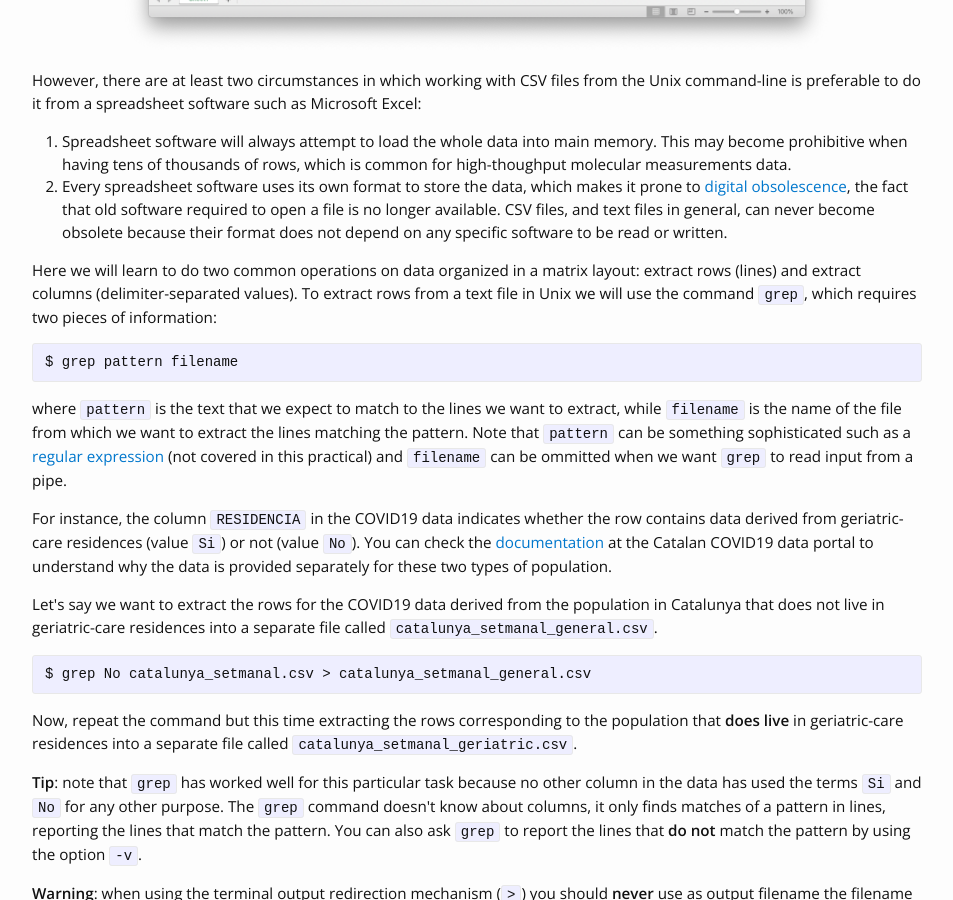
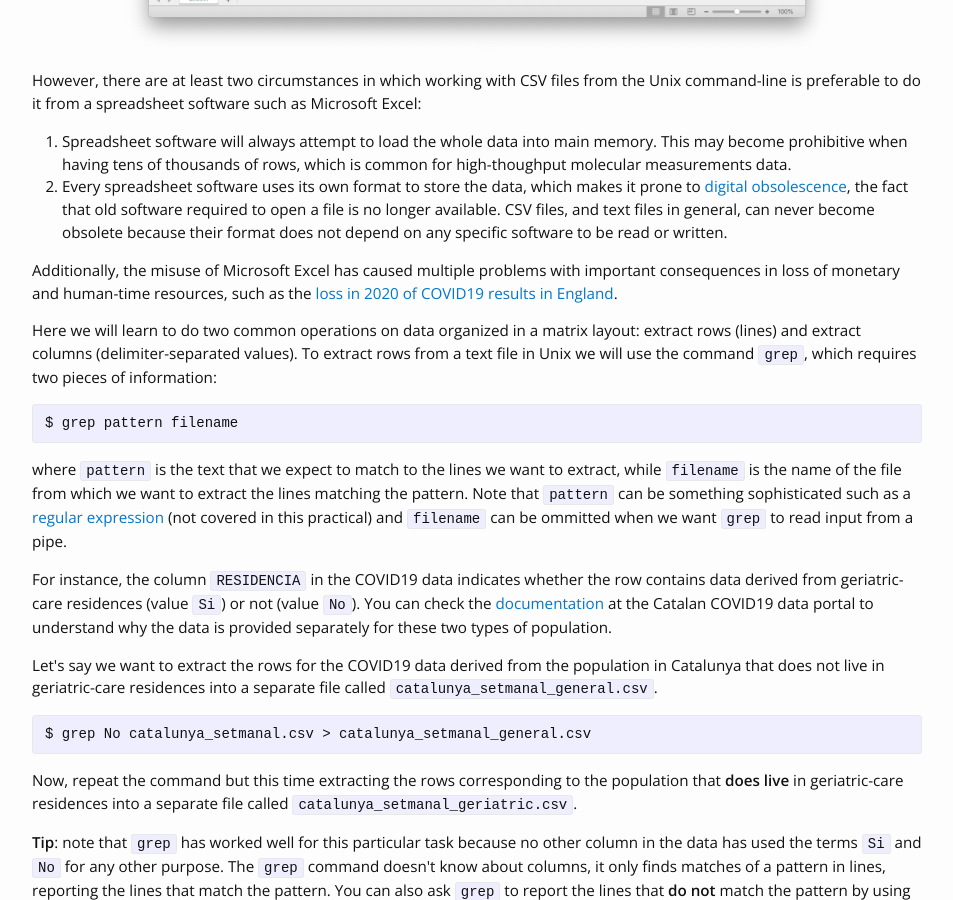
Before and after one commit to funcompbio/funcompbio.github.io, a Jekyll site: the page built from practical2/practical2.md, in a window 1280 px wide and 900 px high, scrolled down 2353 px. Shown: the whole window, without its empty margins (163-1116 px from the left). Built offline with Jekyll 4.4.1, drawn with Linux system fonts in a browser that asks for light colours; nearby versions of some CDN libraries.

Commit message:
Updated practical 2.

```diff
--- a/practical2/practical2.html
+++ b/practical2/practical2.html
@@ -44,6 +44,7 @@ ls</code></pre>
 <li>Spreadsheet software will always attempt to load the whole data into main memory. This may become prohibitive when having tens of thousands of rows, which is common for high-thoughput molecular measurements data.</li>
 <li>Every spreadsheet software uses its own format to store the data, which makes it prone to <a href="https://en.wikipedia.org/wiki/Digital_obsolescence">digital obsolescence</a>, the fact that old software required to open a file is no longer available. CSV files, and text files in general, can never become obsolete because their format does not depend on any specific software to be read or written.</li>
 </ol>
+<p>Additionally, the misuse of Microsoft Excel has caused multiple problems with important consequences in loss of monetary and human-time resources, such as the <a href="https://www.theguardian.com/politics/2020/oct/05/how-excel-may-have-caused-loss-of-16000-covid-tests-in-england">loss in 2020 of COVID19 results in England</a>.</p>
 <p>Here we will learn to do two common operations on data organized in a matrix layout: extract rows (lines) and extract columns (delimiter-separated values). To extract rows from a text file in Unix we will use the command <code>grep</code>, which requires two pieces of information:</p>
 <pre><code>$ grep pattern filename</code></pre>
 <p>where <code>pattern</code> is the text that we expect to match to the lines we want to extract, while <code>filename</code> is the name of the file from which we want to extract the lines matching the pattern. Note that <code>pattern</code> can be something sophisticated such as a <a href="https://en.wikipedia.org/wiki/Regular_expression">regular expression</a> (not covered in this practical) and <code>filename</code> can be ommitted when we want <code>grep</code> to read input from a pipe.</p>
```
